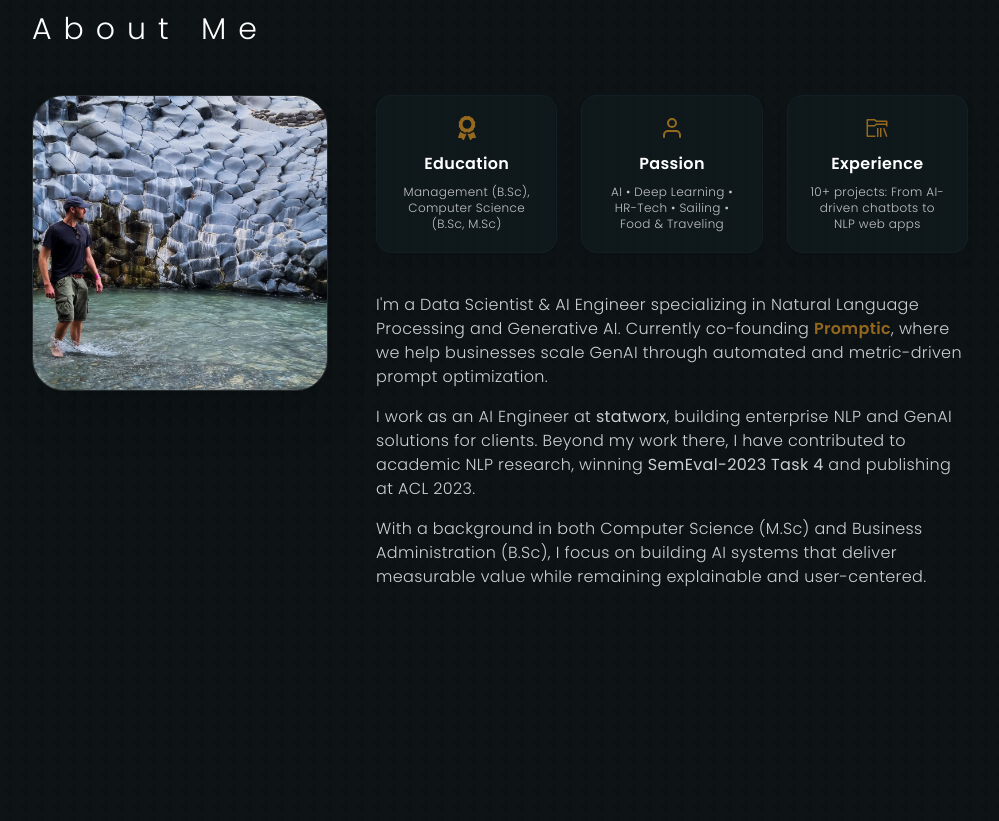
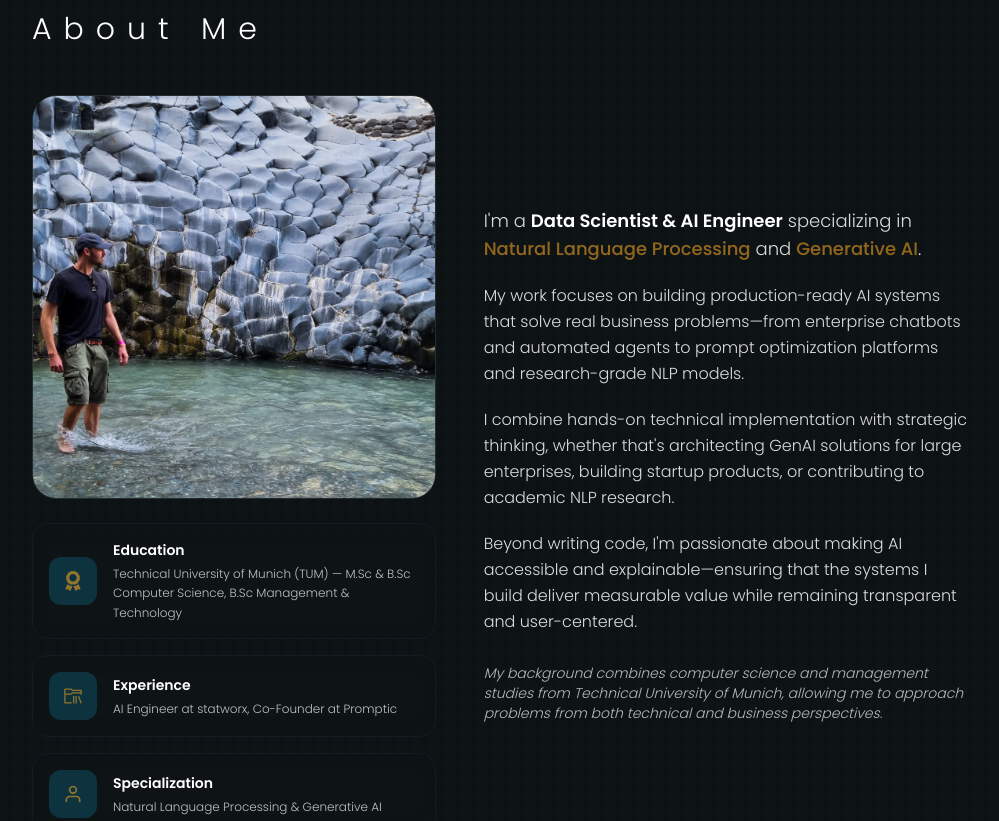
Before and after one commit to danielschroter/react_portfolio, a React (Create React App) app: page / in a window 1280 px wide. Shown: the part 945-1766 px from the top of the page, without its empty margins (140-1139 px from the left). Built offline with nearby package versions, Linux system fonts and the light colour scheme.

Commit message:
refactor: update About component highlights and bio; enhance layout and styling

```diff
--- a/src/components/about/About.tsx
+++ b/src/components/about/About.tsx
@@ -8,18 +8,18 @@ import ME from "../../assets/Sizilien.jpeg";
 const HIGHLIGHTS = [
   {
     title: "Education",
-    description: "Management (B.Sc), Computer Science (B.Sc, M.Sc)",
+    description: "Technical University of Munich (TUM) — M.Sc & B.Sc Computer Science, B.Sc Management & Technology",
     Icon: FaAward,
   },
   {
-    title: "Passion",
-    description: "AI • Deep Learning • HR-Tech • Sailing • Food & Traveling",
-    Icon: FiUser,
+    title: "Experience",
+    description: "AI Engineer at statworx, Co-Founder at Promptic",
+    Icon: VscFolderLibrary,
   },
   {
-    title: "Experience",
-    description: "10+ projects: From AI-driven chatbots to NLP web apps",
-    Icon: VscFolderLibrary,
+    title: "Specialization",
+    description: "Natural Language Processing & Generative AI",
+    Icon: FiUser,
   },
 ] as const;
 
@@ -33,9 +33,11 @@ const About: React.FC = () => (
         About Me
       </h2>
 
-      <div className="mt-12 grid gap-12 lg:grid-cols-[0.5fr,1fr]">
-        <div className="relative mx-auto max-w-sm">
-          <div className="pointer-events-none absolute inset-0 rounded-[2rem] bg-gradient-to-br from-[var(--color-secondary)]/50 via-transparent to-transparent" />
+      <div className="mt-12 grid gap-8 lg:grid-cols-[1fr,1.2fr] lg:gap-12">
+        {/* Left Column: Image & Stats */}
+        <div className="space-y-6">
+          <div className="group relative overflow-hidden rounded-3xl">
+            <div className="pointer-events-none absolute inset-0 bg-gradient-to-br from-[var(--color-secondary)]/30 via-transparent to-transparent transition duration-500 group-hover:from-[var(--color-secondary)]/50" />
             <img
               src={ME}
               alt="Daniel Schroter Thüm"
@@ -43,54 +45,64 @@ const About: React.FC = () => (
               width={600}
               height={600}
               loading="lazy"
-          className="relative z-10 rounded-[2rem] border border-white/10 object-cover shadow-2xl"
+              className="relative z-10 w-full rounded-3xl border border-white/10 object-cover shadow-2xl transition duration-500 group-hover:scale-[1.02]"
             />
           </div>
 
-      <div className="space-y-10 text-sm leading-relaxed tracking-wide text-[var(--color-light)]">
-        <div className="grid gap-6 md:grid-cols-3">
+          {/* Info Cards */}
+          <div className="space-y-4">
             {HIGHLIGHTS.map(({ title, description, Icon }) => (
-            <article
+              <div
                 key={title}
-              className="group relative overflow-hidden rounded-2xl border border-[var(--color-card-border)] bg-[var(--color-card-bg)] p-5 text-center shadow-lg transition duration-300 hover:-translate-y-1 hover:border-[var(--color-primary)]/60"
+                className="group relative overflow-hidden rounded-2xl border border-[var(--color-card-border)] bg-[var(--color-card-bg)]/80 p-4 backdrop-blur transition hover:-translate-y-1"
               >
-              <div className="absolute inset-0 bg-gradient-to-b from-white/10 to-white/0 opacity-0 transition duration-300 group-hover:opacity-100" />
-              <Icon className="relative z-10 mx-auto mb-3 text-2xl text-[var(--color-secondary)]" />
-              <h5 className="relative z-10 mb-2 text-base font-semibold text-white">
+                <div className="pointer-events-none absolute inset-0 bg-gradient-to-r from-[var(--color-secondary)]/10 via-transparent to-transparent opacity-0 transition duration-300 group-hover:opacity-100" />
+                <div className="relative z-10 flex items-center gap-4">
+                  <div className="flex h-12 w-12 flex-shrink-0 items-center justify-center rounded-xl bg-[var(--color-bg-variant)]">
+                    <Icon className="text-xl text-[var(--color-secondary)]" />
+                  </div>
+                  <div className="flex-1">
+                    <h5 className="mb-1 text-sm font-semibold text-white">
                       {title}
                     </h5>
-              <p className="relative z-10 text-xs text-[var(--color-light)]">
+                    <p className="text-xs leading-relaxed text-[var(--color-light)]">
                       {description}
                     </p>
-            </article>
+                  </div>
+                </div>
+              </div>
             ))}
           </div>
+        </div>
 
-        <div className="space-y-4 text-base text-white/80">
+        {/* Right Column: Bio */}
+        <div className="flex flex-col justify-center space-y-6">
+          <div className="space-y-5 text-base leading-relaxed text-white/85">
+            <p className="text-lg">
+              I&apos;m a <span className="font-semibold text-white">Data Scientist &amp; AI Engineer</span> specializing in{" "}
+              <span className="font-medium text-[var(--color-secondary)]">Natural Language Processing</span> and{" "}
+              <span className="font-medium text-[var(--color-secondary)]">Generative AI</span>.
+            </p>
+
             <p>
-            I&apos;m a Data Scientist &amp; AI Engineer specializing in Natural
-            Language Processing and Generative AI. Currently co-founding{" "}
-            <a
-              href="https://promptic.eu"
-              target="_blank"
-              rel="noopener noreferrer"
-              className="font-semibold text-[var(--color-secondary)] underline-offset-4 hover:underline"
-            >
-              Promptic
-            </a>
-            , where we help businesses scale GenAI through automated and
-            metric-driven prompt optimization.
+              My work focuses on building production-ready AI systems that solve real business problems—from
+              enterprise chatbots and automated agents to prompt optimization platforms and research-grade NLP models.
             </p>
+
             <p>
-            I work as an AI Engineer at <strong>statworx</strong>, building
-            enterprise NLP and GenAI solutions for clients. Beyond my work
-            there, I have contributed to academic NLP research, winning{" "}
-            <strong>SemEval-2023 Task 4</strong> and publishing at ACL 2023.
+              I combine hands-on technical implementation with strategic thinking, whether that&apos;s
+              architecting GenAI solutions for large enterprises, building startup products, or
+              contributing to academic NLP research.
             </p>
+
             <p>
-            With a background in both Computer Science (M.Sc) and Business
-            Administration (B.Sc), I focus on building AI systems that deliver
-            measurable value while remaining explainable and user-centered.
+              Beyond writing code, I&apos;m passionate about making AI accessible and explainable—ensuring
+              that the systems I build deliver measurable value while remaining transparent and user-centered.
+            </p>
+
+            <p className="pt-2 text-sm italic text-white/70">
+              My background combines computer science and management studies from Technical University of Munich,
+              allowing me to approach problems from both technical and business perspectives.
             </p>
           </div>
         </div>
```
Lines whose indentation alone changed are shown as unchanged.
